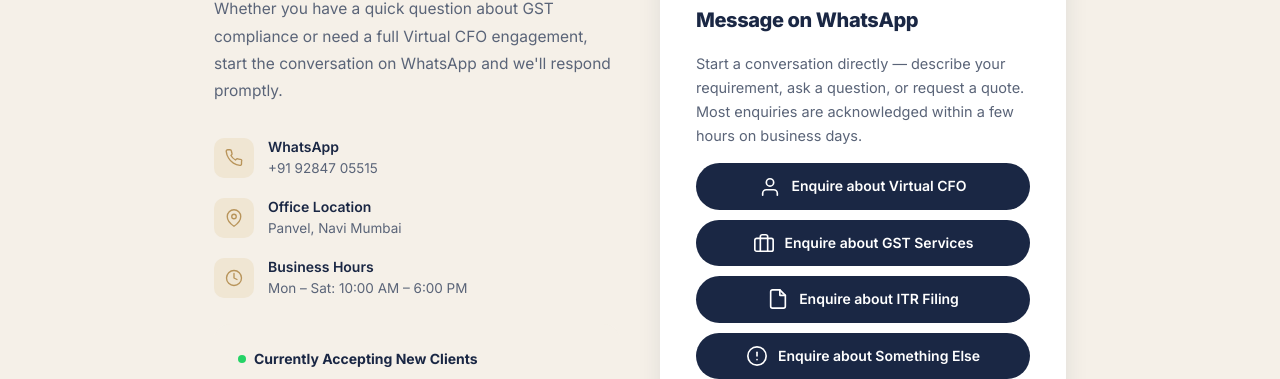
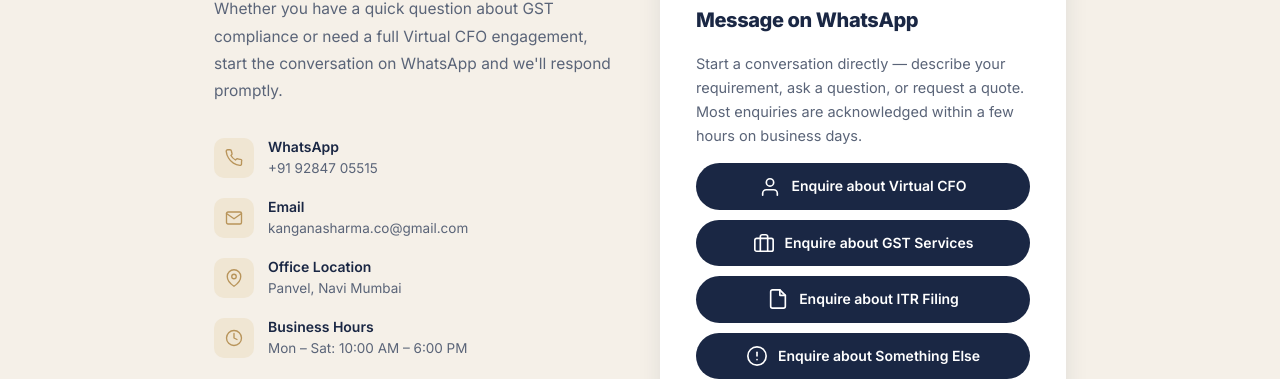
Before and after one commit to GamingGx007/kangana-sharma-ca-website, a plain HTML site: page contact.html in a window 1280 px wide. Shown: the part 595-974 px from the top of the page. Drawn offline with Linux system fonts and the light colour scheme.

Commit message:
Add official email kanganasharma.co@gmail.com to contact page and footers

```diff
--- a/contact.html
+++ b/contact.html
@@ -147,6 +147,18 @@
               <div>
                 <div style="font-weight:600;color:var(--navy);font-size:14px;">WhatsApp</div>
                 <div style="font-size:13.5px;color:var(--text-body);">+91 92847 05515</div>
+              </div>
+            </div>
+
+            <div class="contact-item">
+              <div class="contact-icon">
+                <svg viewBox="0 0 24 24" fill="none" stroke="currentColor" stroke-width="1.8" stroke-linecap="round" stroke-linejoin="round">
+                  <path d="M4 4h16c1.1 0 2 .9 2 2v12c0 1.1-.9 2-2 2H4c-1.1 0-2-.9-2-2V6c0-1.1.9-2 2-2z"/><polyline points="22,6 12,13 2,6"/>
+                </svg>
+              </div>
+              <div>
+                <div style="font-weight:600;color:var(--navy);font-size:14px;">Email</div>
+                <div style="font-size:13.5px;color:var(--text-body);"><a href="mailto:kanganasharma.co@gmail.com" style="color:inherit;">kanganasharma.co@gmail.com</a></div>
               </div>
             </div>
 
@@ -337,6 +349,7 @@
           <h4>Connect</h4>
           <ul>
             <li><a href="https://wa.me/919284705515" target="_blank" rel="noopener">WhatsApp</a></li>
+            <li><a href="mailto:kanganasharma.co@gmail.com">Email</a></li>
           </ul>
         </div>
       </div>
```
Also changed, not shown: about.html (+1 -0 lines), blog.html (+1 -0 lines), index.html (+1 -0 lines), services.html (+1 -0 lines).
